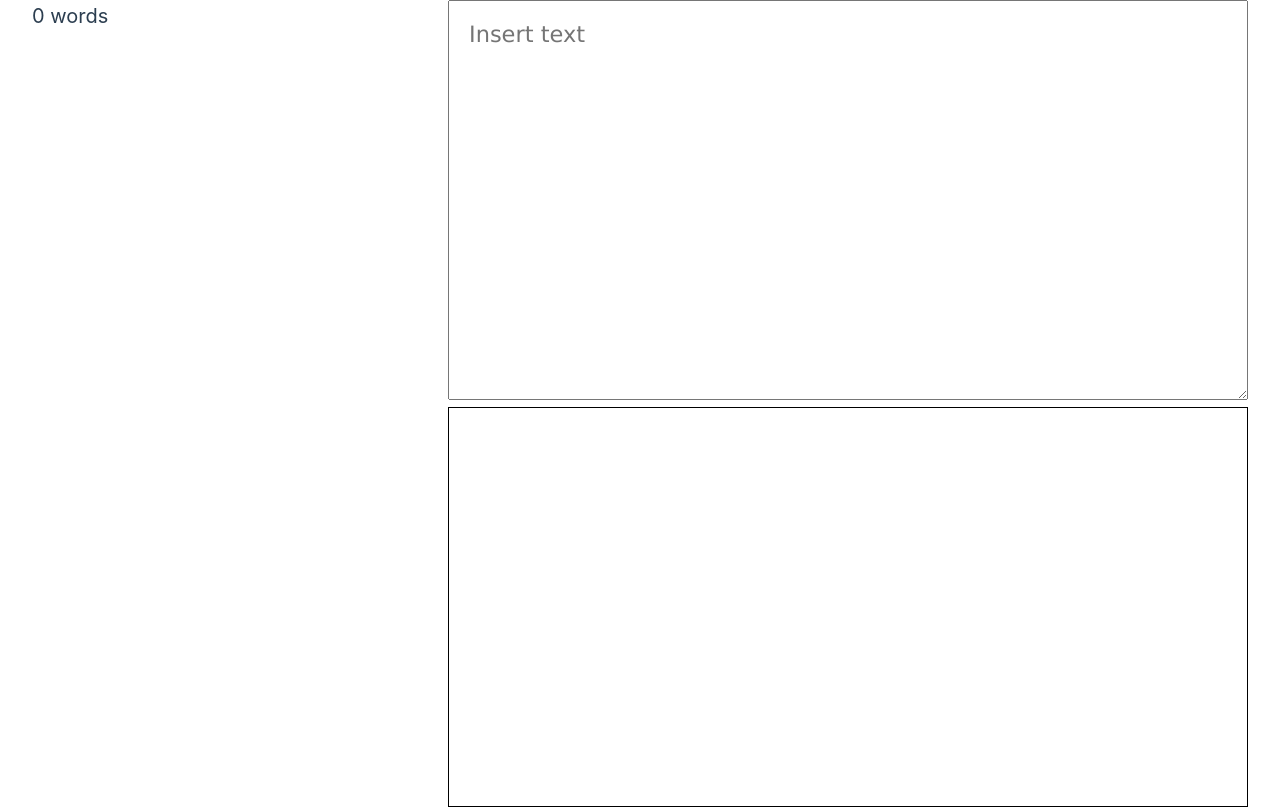
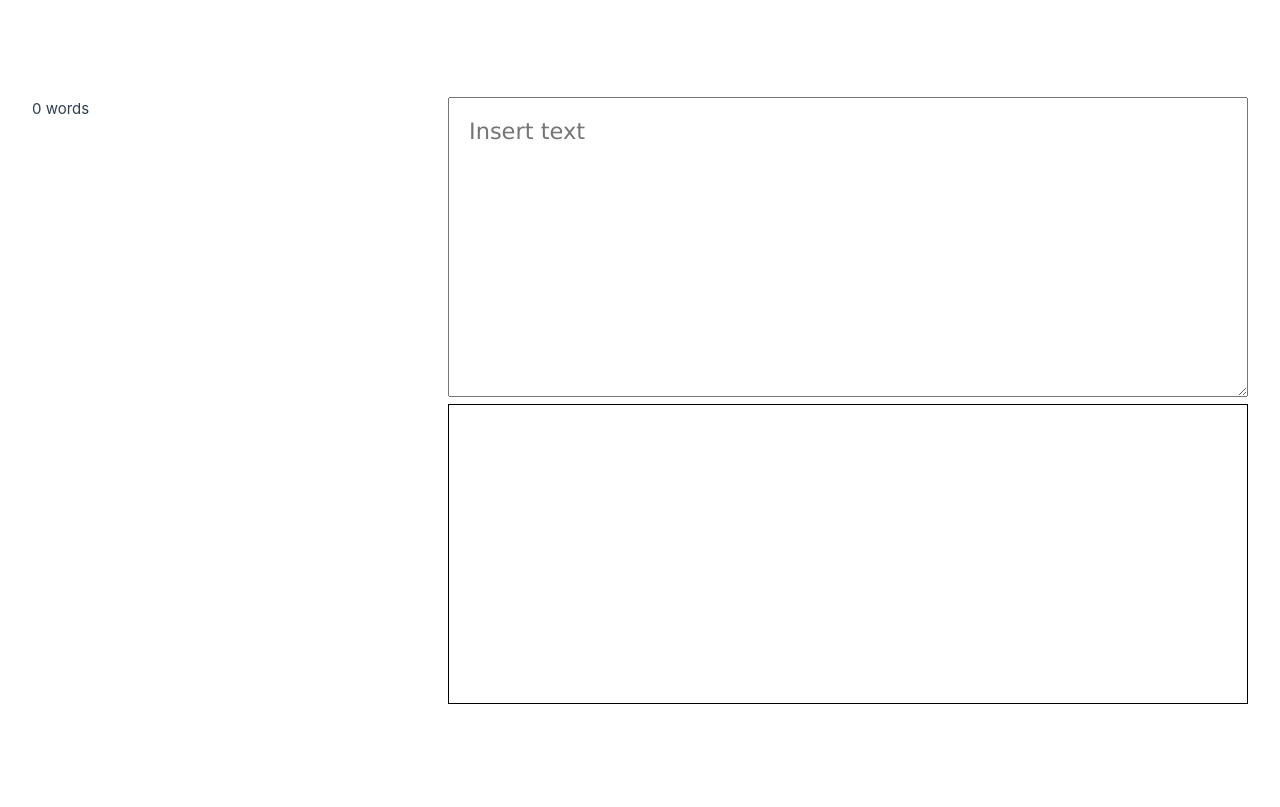
Before and after one commit to TheRabbit42/fic-check, a Vue app: page / in a window 1280 px wide. Built offline with nearby package versions, Linux system fonts and the light colour scheme.

Commit message:
Improving mobile display

```diff
--- a/src/assets/main.css
+++ b/src/assets/main.css
@@ -33,7 +33,7 @@ a,
   padding: 20px;
   overflow: scroll;
   border: 1px solid black;
-  height: 400px;
+  height: 300px;
   line-height: 50px;
   color: rgb(42, 42, 42);
   font: 150%  'Lucida Grande','Lucida Sans Unicode',Verdana,Helvetica,sans-serif,'GNU Unifont';
@@ -53,7 +53,7 @@ textarea {
   padding: 20px;
   width: 800px;
   max-width: 100%;
-  height: 400px;
+  height: 300px;
   line-height: 50px;
   color: rgb(42, 42, 42);
   font: 150%  'Lucida Grande','Lucida Sans Unicode',Verdana,Helvetica,sans-serif,'GNU Unifont';
@@ -70,7 +70,6 @@ button {
 }
 
 .output {
-  font-size: 20px;
   margin-bottom: 20px;
 }
 
```
